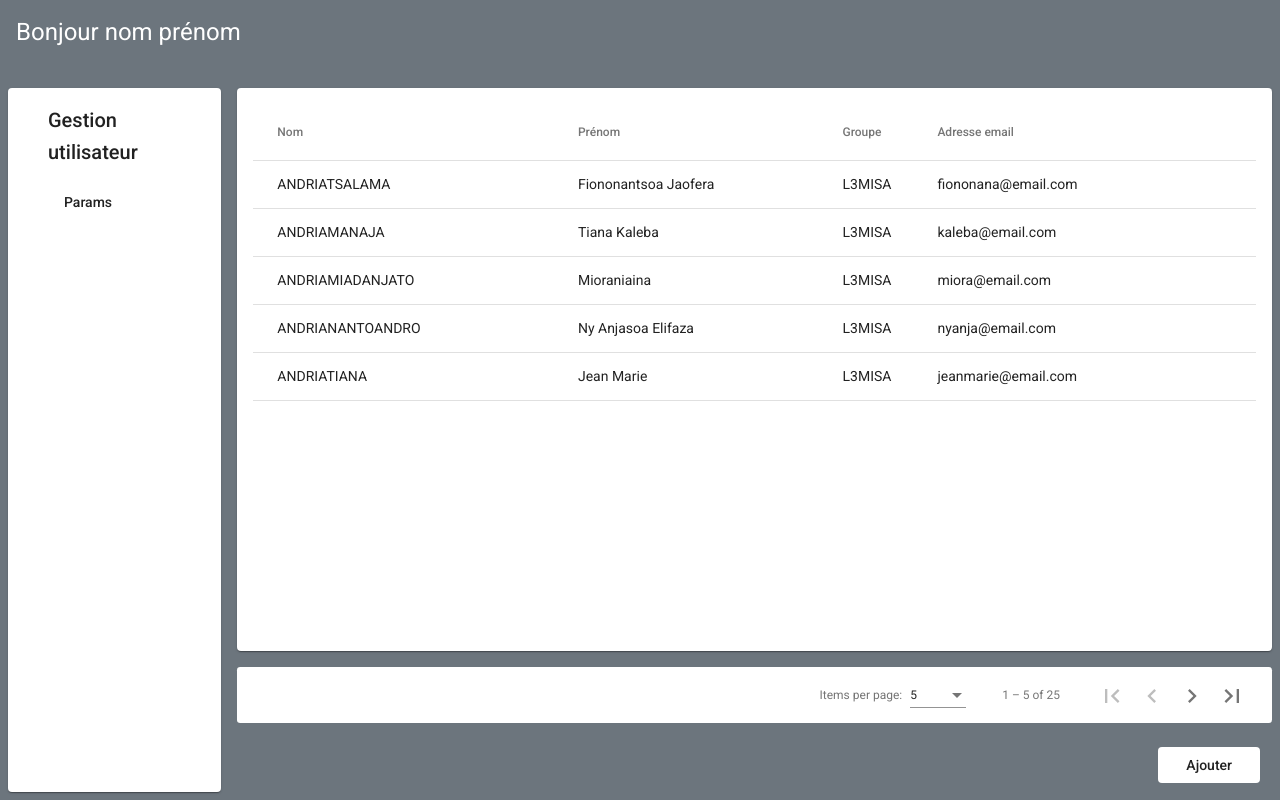
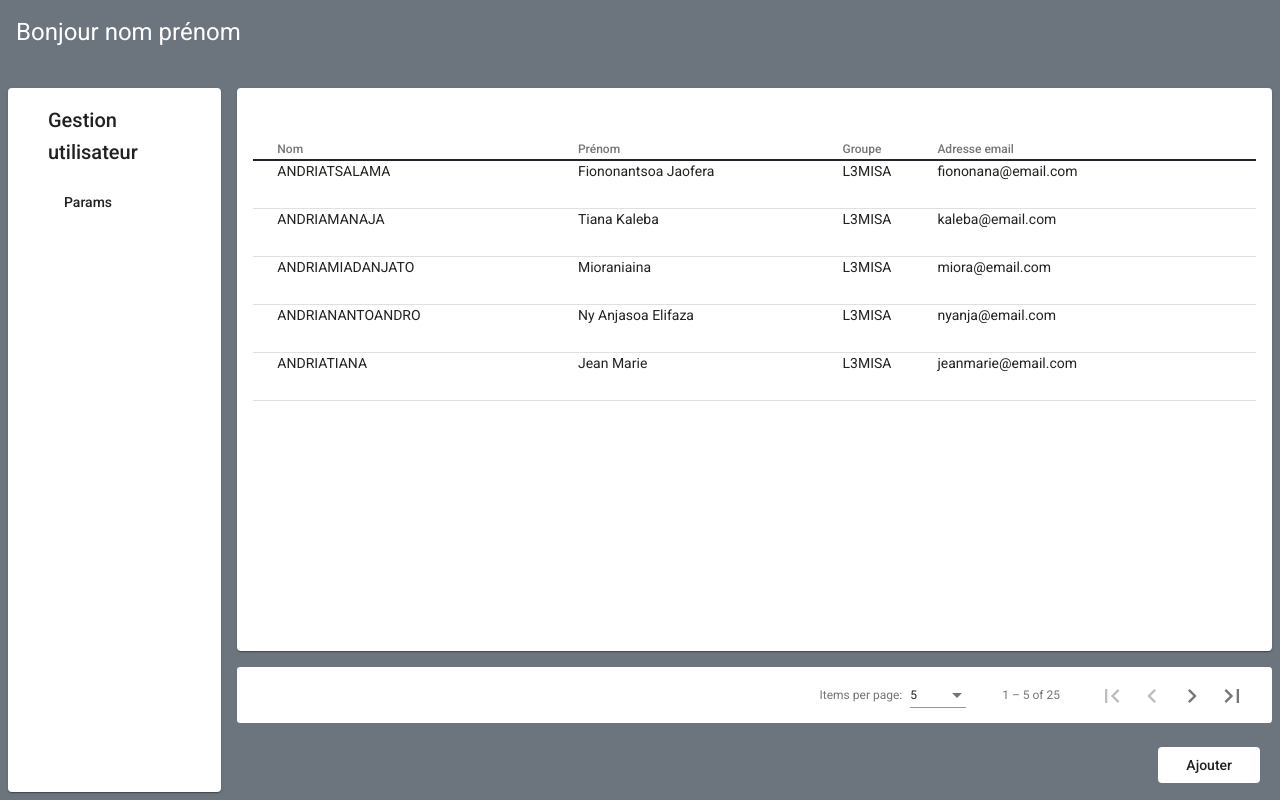
Before and after one commit to Fiononana-Jaofera/Gestion_Session, an Angular app: page /list in a window 1280 px wide. Built offline with nearby package versions, Linux system fonts and the light colour scheme.

Commit message:
update design

```diff
--- a/src/app/user-list/components/list/list.component.html
+++ b/src/app/user-list/components/list/list.component.html
@@ -10,7 +10,7 @@
         </mat-card>
         <div class="col mx-2 my-2">
             <mat-card class="row mb-3" style="height: 80%;">
-                <table mat-table [dataSource]="dataSource">
+                <table class="table table-hover" mat-table [dataSource]="dataSource">
                     <ng-container matColumnDef="Nom">
                         <th mat-header-cell *matHeaderCellDef> Nom </th>
                         <td mat-cell *matCellDef="let utilisateur"> {{utilisateur.nom}}</td>
@@ -30,11 +30,10 @@
                     <tr mat-header-row *matHeaderRowDef="columnsToDisplay"></tr>
                     <tr mat-row *matRowDef="let myRowData; columns: columnsToDisplay"></tr>
                 </table>
-                <!-- <app-single-user *ngFor="let oneUser of listUser|async" [user]="oneUser"></app-single-user> -->
             </mat-card>
             <mat-paginator
                             [pageSizeOptions]="[5, 10]"
-                            showFirstLastButtons=""
+                            showFirstLastButtons
                             aria-label = "Select page"
                             class="row rounded-1 mb-3">
             </mat-paginator>
```
